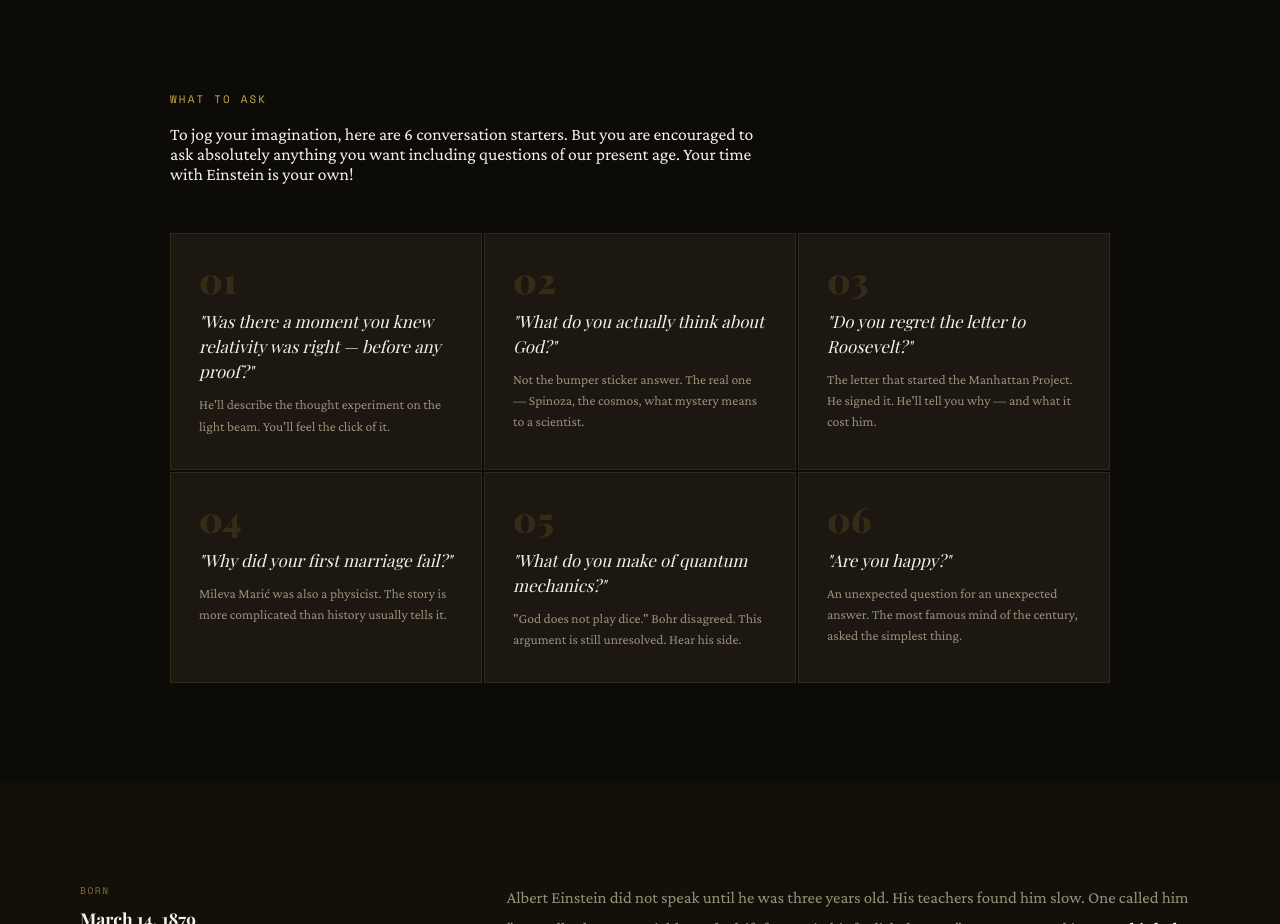
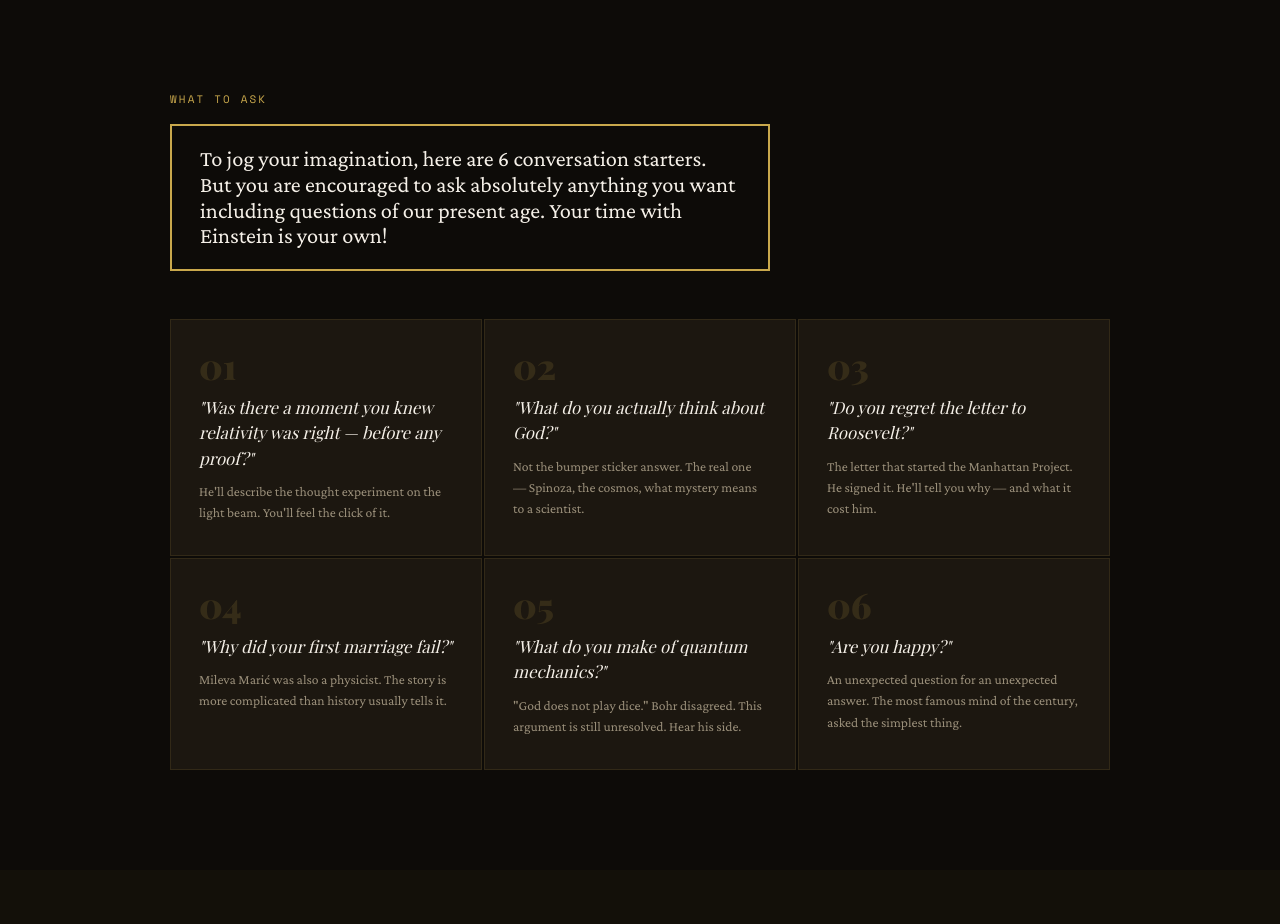
Before and after one commit to azzouley/talkwithicons, a plain HTML site: page einstein.html in a window 1280 px wide. Shown: the part 1580-2504 px from the top of the page. Drawn offline with nearby package versions, Linux system fonts and the light colour scheme; a web font is replaced by a local one.

Commit message:
Style starters heading with gold border

```diff
--- a/einstein.html
+++ b/einstein.html
@@ -562,7 +562,7 @@
   <!-- CONVERSATION STARTERS -->
   <section class="starters-section">
     <p class="section-label">What to Ask</p>
-    <h2 class="section-title" style="font-size:1.1rem;font-family:'Crimson Pro',serif;font-style:normal;font-weight:400;">To jog your imagination, here are 6 conversation starters. But you are encouraged to ask absolutely anything you want including questions of our present age. Your time with Einstein is your own!</h2>
+    <h2 class="section-title" style="font-size:1.4rem;font-family:'Crimson Pro',serif;font-weight:400;font-style:normal;border:2px solid #c9a84c;padding:20px 28px;display:block;margin-bottom:48px;">To jog your imagination, here are 6 conversation starters. But you are encouraged to ask absolutely anything you want including questions of our present age. Your time with Einstein is your own!</h2>
     <div class="starters-grid">
       <div class="starter-card">
         <div class="starter-num">01</div>
```
Also changed, not shown: twain.html (+1 -1 lines).
